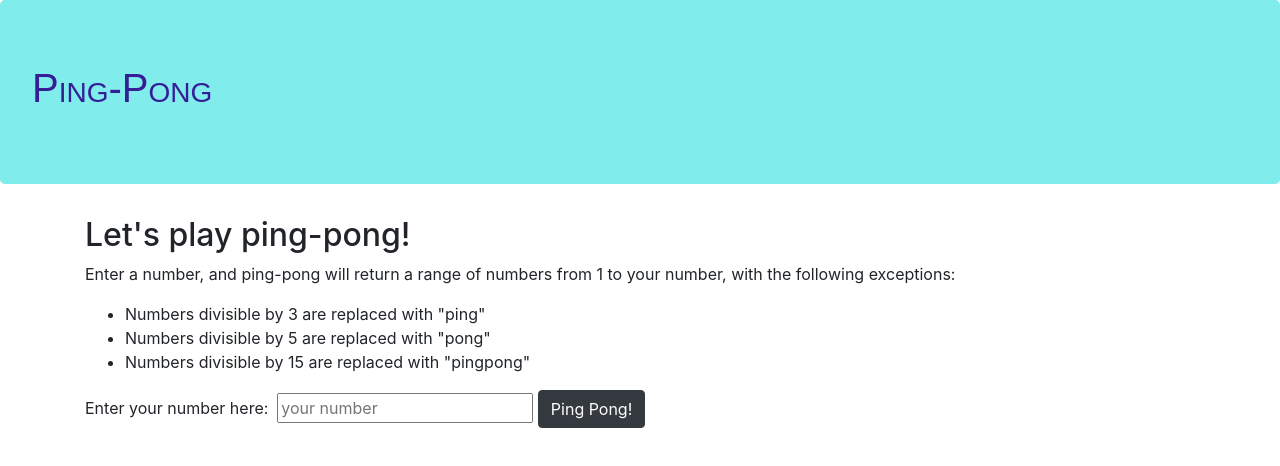
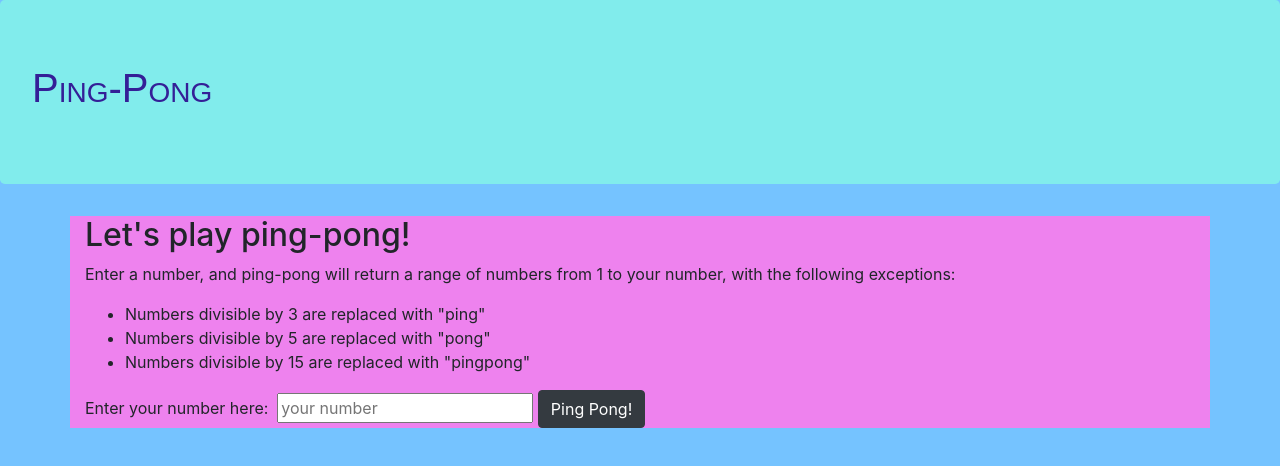
Before and after one commit to coolmichaelfritz/ping-pong, a plain HTML site: page index.html in a window 1280 px wide. Drawn offline with nearby package versions, Linux system fonts and the light colour scheme.

Commit message:
add blue and purple background colors to the body and container

```diff
--- a/css/styles.css
+++ b/css/styles.css
@@ -9,6 +9,14 @@
   color: #341f97
 }
 
+.blue-background {
+  background-color: #75C3FF
+}
+
+.purple-background {
+  background-color: #EE82EE
+}
+
 #sidebar {
   position: fixed;
   max-width: 20%;
--- a/index.html
+++ b/index.html
@@ -10,11 +10,11 @@
     <script src="js/scripts.js"></script>
     <title>Ping-Pong</title>
   </head>
-  <body>
+  <body class="blue-background">
     <div class="jumbotron">
     <h1>Ping-Pong</h1>
     </div>
-    <div class="container">
+    <div class="container purple-background">
       <h2> Let's play ping-pong!</h2>
       <p>Enter a number, and ping-pong will return a range of numbers from 1 to your number, with the following exceptions:</p>
       <ul>
```
